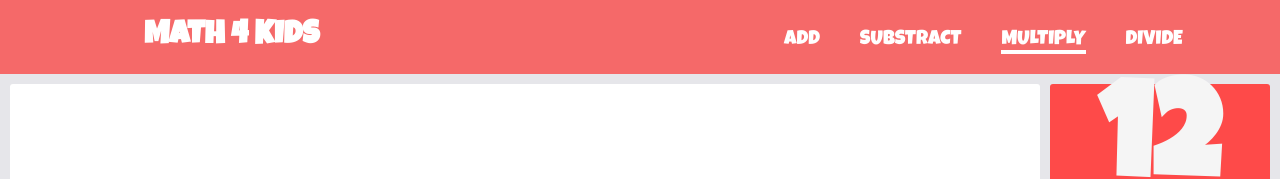
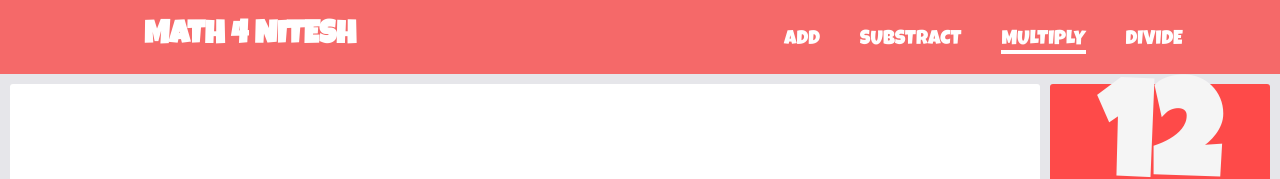
Before and after one commit to Harsh-yd/MathForKids, a plain HTML site: page multiply.html in a window 1280 px wide. Shown: the top 179 px of the page. Drawn offline with Linux system fonts and the light colour scheme.

Commit message:
Update multiply.html

```diff
--- a/multiply.html
+++ b/multiply.html
@@ -14,7 +14,7 @@
 
     <header>
         <div class="container">
-            <h1>MATH 4 KIDS</h1>
+            <h1>MATH 4 NITESH</h1>
             <ul>
                 <li><a href="index.html">ADD</a></li>
                 <li><a href="substract.html">SUBSTRACT</a></li>
```
